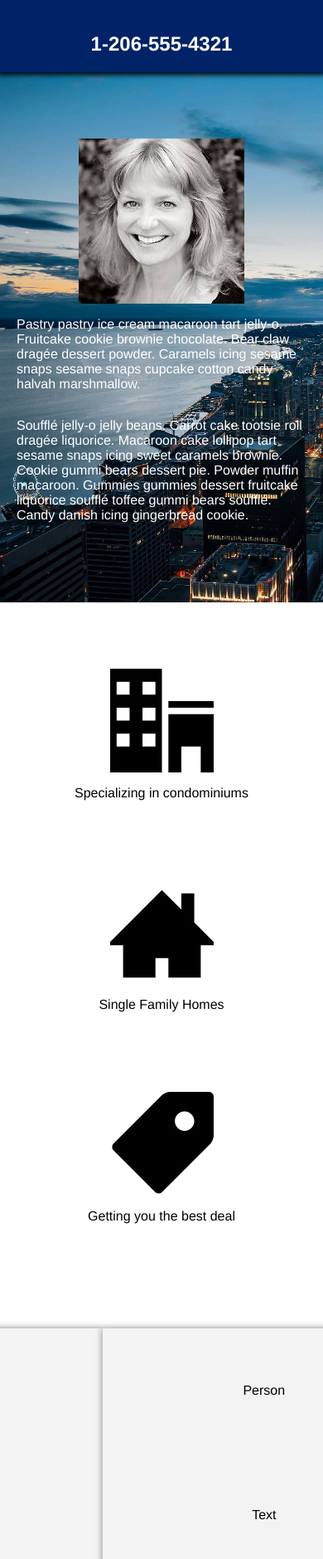
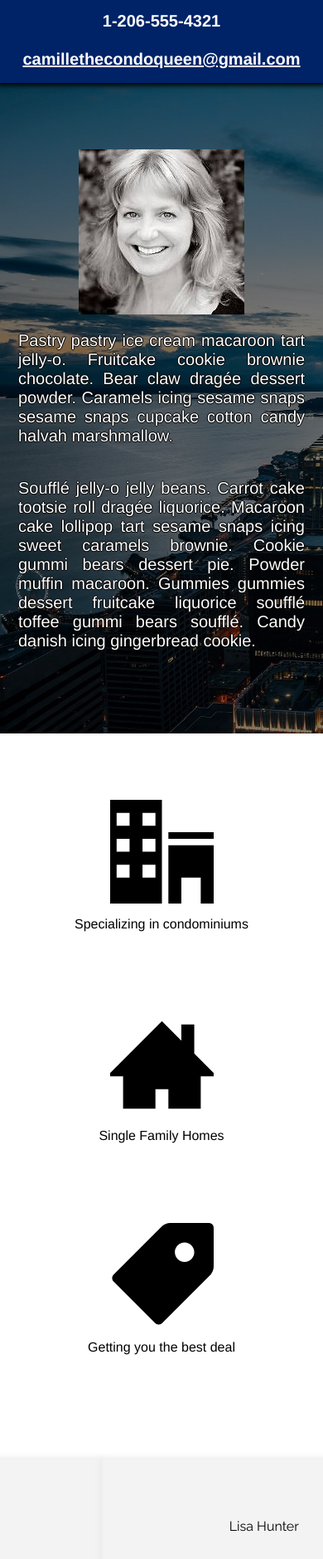
Before and after one commit to muddybeard210/condoqueen, a plain HTML site: page public/index.html in a window 390 px wide. Shown: the part 61-1940 px from the top of the page at 83% size. Drawn offline with nearby package versions, Linux system fonts and the light colour scheme; some packages are replaced by stand-ins of ours.

Commit message:
added styling

```diff
--- a/public/index.html
+++ b/public/index.html
@@ -4,7 +4,7 @@
 <head>
   <meta charset="utf-8">
   <meta name="viewport" content="width=device-width, initial-scale=1">
-  <title>Condo Queen 👸</title>
+  <title>Condo Queen</title>
 
   <!-- update the version number as needed -->
   <script defer src="/__/firebase/4.9.0/firebase-app.js"></script>
@@ -29,17 +29,23 @@
     <div class="nav flex row">
       <h1>Contact me today!</h1>
       <div></div>
-      <h2>1-206-555-4321</h2>
+      <h2 class="contactInfo">
+        1-206-555-4321
+        <br>
+        <br>
+        <a href="mailto:camillethecondoqueen@gmail.com">camillethecondoqueen@gmail.com</a>
+      </h2>
     </div>
   </div>
   <div class="mainContent">
     <div class="backdropHolder">
+      <div class="overlay"></div>
       <div class="flex row">
         <div></div>
-        <div class="portaitHolder flex center animated fadeInLeft" hidden>
+        <div class="portaitHolder flex center animated fadeIn">
           <img src="./resources/camille_portait.jpg" alt="">
         </div>
-        <div class="aboutMe flex column center animated fadeInRight" hidden>
+        <div class="aboutMe flex column center animated fadeIn">
           <div class="aboutMeContent flex column center">
             <p>Pastry pastry ice cream macaroon tart jelly-o. Fruitcake cookie brownie chocolate. Bear claw dragée dessert powder.
               Caramels icing sesame snaps sesame snaps cupcake cotton candy halvah marshmallow.
@@ -72,24 +78,16 @@
   </div>
   <div class="owl-carousel owl-theme">
     <div class="item">
-        <div>Person</div>
-        <div>Text</div>
+        <div>Celeste Murphy</div>
+        <div>It is my absolute pleasure to recommend Camille. She's smart, strategic, professional and a lot of fun to work with. She is wonderful with her customers, does a great job and always exceeded my expectations.</div>
     </div>
     <div class="item">
-        <div>Person</div>
-        <div>Text</div>
+        <div>Lisa Hunter</div>
+        <div>I would recommend Camille for any real estate needs. Call her up if you need real estate advice!</div>
     </div>
     <div class="item">
-        <div>Person</div>
-        <div>Text</div>
-    </div>
-    <div class="item">
-        <div>Person</div>
-        <div>Text</div>
-    </div>
-    <div class="item">
-        <div>Person</div>
-        <div>Text</div>
+        <div>Cameron Okell</div>
+        <div>Fast with any information I need and extremely dependable.</div>
     </div>
 </div>
   <script src="https://code.jquery.com/jquery-3.3.0.min.js" integrity="sha256-RTQy8VOmNlT6b2PIRur37p6JEBZUE7o8wPgMvu18MC4="
--- a/public/main.css
+++ b/public/main.css
@@ -1,7 +1,14 @@
+@import url('https://fonts.googleapis.com/css?family=Raleway');
+
 body {
     padding: 0px;
     margin: 0px;
     font-family: helvetica;
+}
+a {
+    text-decoration: underline;
+    color: white;
+
 }
 
 .flex {
@@ -64,11 +71,19 @@ body {
 
 .backdropHolder {
     background-image: url("./resources/seattleBackdrop.2.jpg");
-    height: 90vh;
+    height: 80vh;
     background-size: cover;
     background-position-y: center;
+    position: relative;
 }
-
+.overlay {
+    position: absolute;
+    background-color: #0000007a;
+    box-shadow: 0px 0px 8px 5px #0000007a;
+    height: 80% !important;
+    width: 100%;
+    top: 10%;
+}
 .backdropHolder div div {
     width: 100%;
     height: 100%;
@@ -81,7 +96,7 @@ body {
 .aboutMe p {
     color: white;
 }
-.fadeInRight, .fadeInLeft {
+.animated {
     animation-duration: 2s !important;
 }
 
@@ -95,13 +110,19 @@ body {
 }
 
 .aboutMeContent p {
-    width: 100%;
+    /* width: 100%; */
+    text-shadow: 1px 0 0 #000, 0 -1px 0 #000, 0 1px 0 #000, -1px 0 0 #000;
+    font-size: 18px;
 }
 
 .reviews {
     min-height: 500px;
     background-color: #f3f3f3;
 }
+.contactInfo {
+    text-align: right;
+
+    }
 
 .navContainer.flex.row {
     margin: 0px;
@@ -109,19 +130,32 @@ body {
 
 .item {
     background-color: #f3f3f3;
+    box-shadow: 0px 0px 8px 2px #eaeaea;
     height: 300px;
-    width: 500px;
+    width: 100%;
+    max-width: 800px;
     margin: auto;
     display: flex;
-    justify-content: space-around;
+    justify-content: space-evenly;
     align-items: center;
-    box-shadow: 0px 0px 8px 0px grey;
+    /* box-shadow: 0px 0px 8px 0px grey; */
     margin-top: 10px;
     margin-bottom: 10px;
+}
+.item div:nth-child(1) {
+    text-align: center;
+}
+
+.item div {
+    width: 50%;
+    padding: 10px;
+
 }
 
 .owl-carousel {
     padding: 20px 0px;
+    font-family: 'Raleway', sans-serif;
+
 }
 
 @media screen and (max-width: 500px) {
@@ -137,7 +171,32 @@ body {
     }
     .backdropHolder {
         height: 100%;
-        padding: 80px 20px;
+        padding: 80px 0px;
+    }
+    .item div {
+        text-align: center;
+        width: 80%;
+    }
+    .overlay {
+        position: absolute;
+        background-color: #0000007a;
+        box-shadow: none;
+        height: 100% !important;
+        width: 100%;
+        top: 0;
+    }
+    .aboutMeContent p {
+    text-shadow: 1px 0 0 #000, 0 -1px 0 #000, 0 1px 0 #000, -1px 0 0 #000;
+    padding: 0px 22px;
+    font-size: 1.25em;
+    text-align: justify;
+    }
+    .contactInfo{
+    text-align: center;
+        font-size: 1.25em;
+    }
+    body > div.navContainer.flex.row > div > h1 {
+        margin-bottom: 0px;
     }
 
 }
--- a/public/main.js
+++ b/public/main.js
@@ -1,7 +1,3 @@
 let navHeight = $('.navContainer').height();
 
 $(".mainContent").css("margin-top", navHeight);
-
-$(window).load(function(){
-    $(".portraitHolder, .aboutMe").toggle();
-});
```
Also changed, not shown: public/favicon.ico (added).
